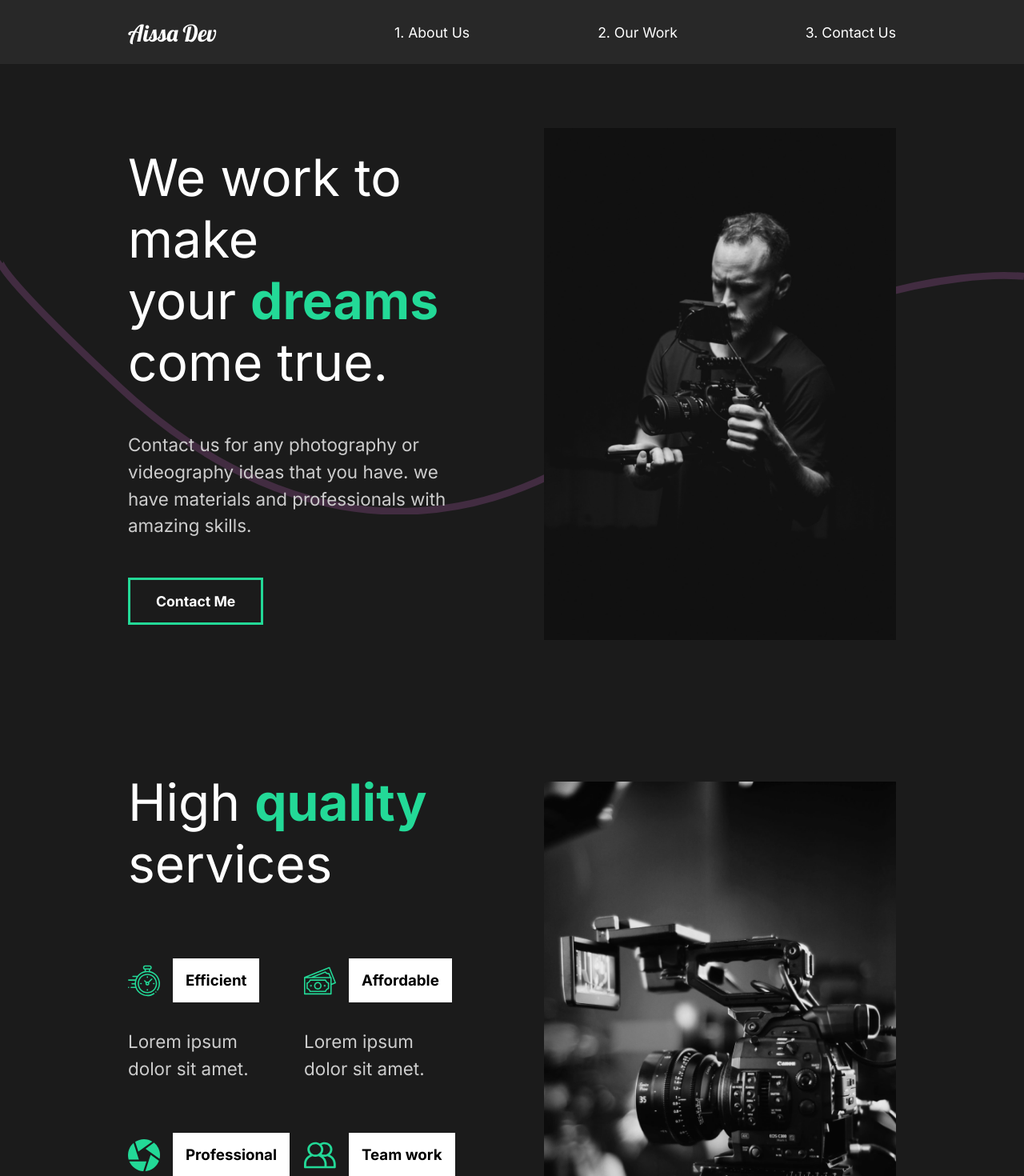
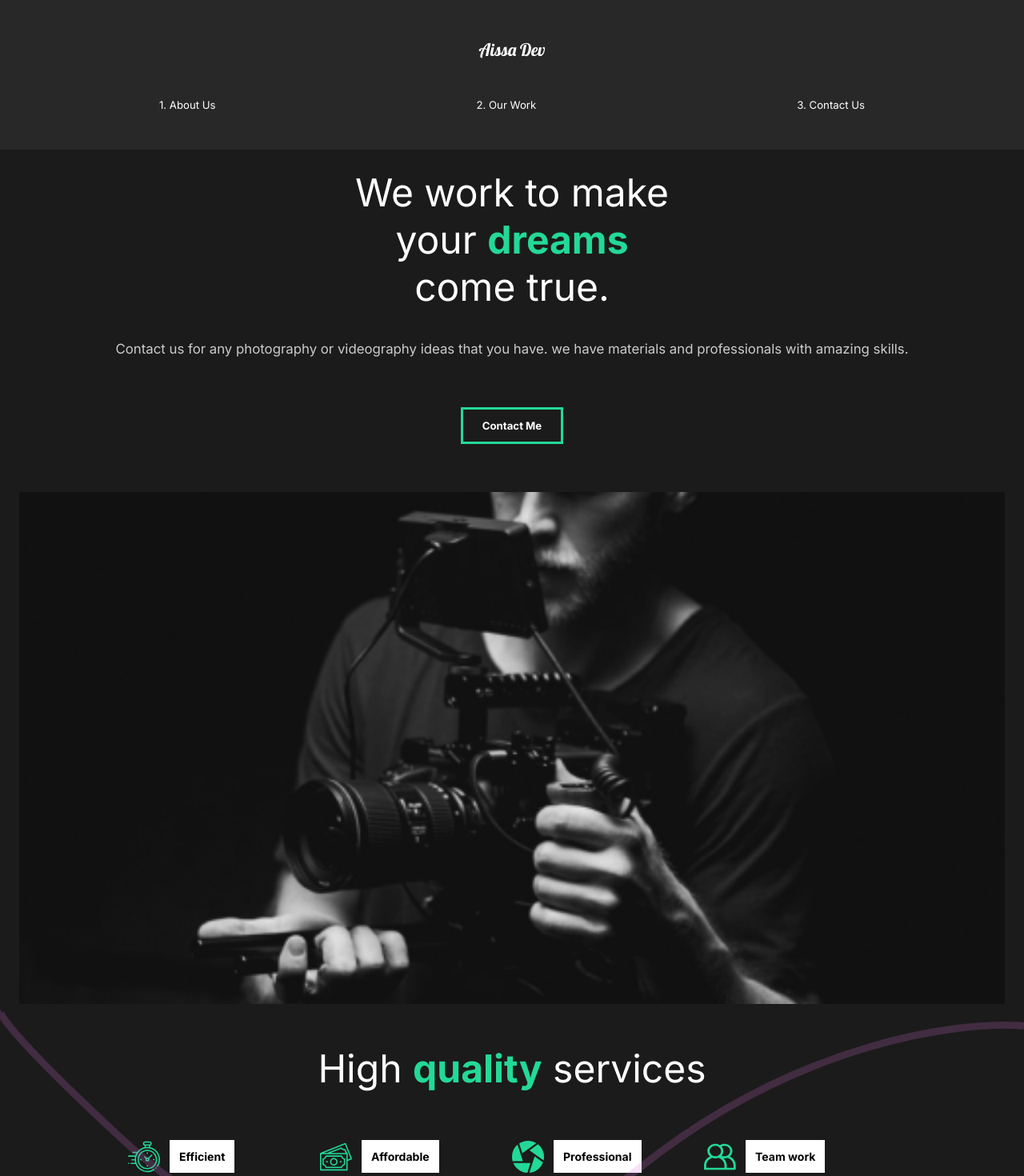
Before and after one commit to Aissa-Dev/React-typeScript-Website, a React (Create React App) app: page / in a window 1280 px wide. Shown: the top 1470 px of the page at 80% size. Built offline with nearby package versions, Linux system fonts and the light colour scheme.

Commit message:
mobile styling

```diff
--- a/src/components/FaqSection.tsx
+++ b/src/components/FaqSection.tsx
@@ -86,4 +86,8 @@
       padding: 1rem 0rem;
     }
   }
+
+  @media (max-width: 1300px) {
+    text-align: center;
+  }
 `;
--- a/src/components/GlobalStyle.tsx
+++ b/src/components/GlobalStyle.tsx
@@ -4,6 +4,12 @@
     margin: 0;
     padding: 0;
     box-sizing: border-box;
+}
+
+html{
+    @media (max-width: 1700px){
+        font-size: 75%;
+    }
 }
 
 body{
--- a/src/components/Nav.tsx
+++ b/src/components/Nav.tsx
@@ -54,4 +54,23 @@
     font-family: "lobster", cursive;
     font-weight: lighter;
   }
+
+  @media (max-width: 1300px) {
+    flex-direction: column;
+    padding: 2rem 1rem;
+    #logo {
+      display: inline-block;
+      margin: 2rem;
+    }
+
+    ul {
+      padding: 2rem;
+      justify-content: space-around;
+      width: 100%;
+    }
+
+    li {
+      padding: 0;
+    }
+  }
 `;
--- a/src/components/ServicesSection.tsx
+++ b/src/components/ServicesSection.tsx
@@ -75,15 +75,21 @@
       width: 40px;
     }
   }
+  @media (max-width: 1300px) {
+    display: block;
+  }
 `;
 
 const Cards = styled.div`
   display: flex;
   flex-wrap: wrap;
+  @media (max-width: 1300px) {
+    justify-content: center;
+  }
 `;
 
 const Card = styled.div`
-  flex-basis: 50%;
+  flex-basis: 20rem;
   .icon {
     display: flex;
     align-items: center;
--- a/src/components/useScroll.tsx
+++ b/src/components/useScroll.tsx
@@ -7,7 +7,7 @@
   AnimationControls
 ] => {
   const controls = useAnimation();
-  const [element, view] = useInView({ threshold: 0.2 });
+  const [element, view] = useInView({ threshold: 0.3 });
   if (view) {
     controls.start("show");
   } else {
--- a/src/pages/ContactUs.tsx
+++ b/src/pages/ContactUs.tsx
@@ -45,11 +45,20 @@
   color: #353535;
   min-height: 90vh;
   background: #fff;
+
+  @media (max-width: 1500px) {
+    padding: 2rem;
+    font-size: 1rem;
+  }
 `;
 
 const Title = styled.div`
   margin-bottom: 4rem;
   color: black;
+
+  @media (max-width: 1500px) {
+    margin-top: 5rem;
+  }
 `;
 
 const Hide = styled.div`
--- a/src/pages/MovieDetail.tsx
+++ b/src/pages/MovieDetail.tsx
@@ -100,6 +100,11 @@
   margin: 5rem 10rem;
   align-items: center;
   justify-content: space-around;
+  @media (max-width: 1500px) {
+    display: block;
+    text-align: center;
+    margin: 2rem 2rem;
+  }
 `;
 
 const AwardStyle = styled.div`
--- a/src/pages/OurWork.tsx
+++ b/src/pages/OurWork.tsx
@@ -84,6 +84,10 @@
   h2 {
     padding: 1rem 0rem;
   }
+
+  @media (max-width: 1300px) {
+    padding: 2rem 2rem;
+  }
 `;
 
 const Movie = styled(motion.div)`
--- a/src/styles.tsx
+++ b/src/styles.tsx
@@ -7,6 +7,11 @@
   justify-content: space-between;
   padding: 5rem 10rem;
   color: white;
+  @media (max-width: 1300px) {
+    display: block;
+    padding: 2rem 2rem;
+    text-align: center;
+  }
 `;
 
 export const Description = styled.div`
@@ -15,6 +20,13 @@
   padding-right: 5rem;
   h2 {
     font-weight: lighter;
+  }
+
+  @media (max-width: 1300px) {
+    padding: 0;
+    button {
+      margin: 2rem 0 5rem 0;
+    }
   }
 `;
 
```
